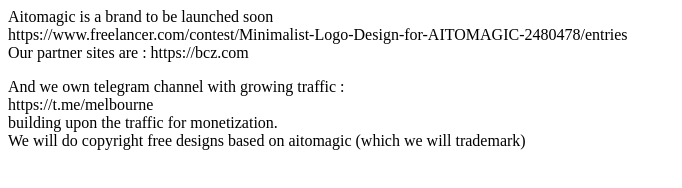
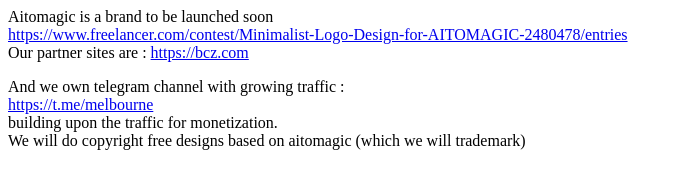
Before and after one commit to aitomagic/website, a plain HTML site: page public/index.html in a window 1280 px wide. Shown: the whole page, without its empty margins (0-682 px from the left). Drawn offline with Linux system fonts and the light colour scheme.

Commit message:
Update index.html

```diff
--- a/public/index.html
+++ b/public/index.html
@@ -1,11 +1,12 @@
 <html>
 <body>
 Aitomagic is a brand to be launched soon<Br>
-https://www.freelancer.com/contest/Minimalist-Logo-Design-for-AITOMAGIC-2480478/entries
+  <a href="https://www.freelancer.com/contest/Minimalist-Logo-Design-for-AITOMAGIC-2480478/entries">
+https://www.freelancer.com/contest/Minimalist-Logo-Design-for-AITOMAGIC-2480478/entries</a>
 <br>
-Our partner sites are : https://bcz.com<p>
+Our partner sites are : <a href="https://bcz.com">https://bcz.com</a><p>
 And we own telegram channel with growing traffic :<br>
-https://t.me/melbourne
+<a href="https://t.me/melbourne">https://t.me/melbourne</a>
 <br>
 building upon the traffic for monetization.
   <br>
```
